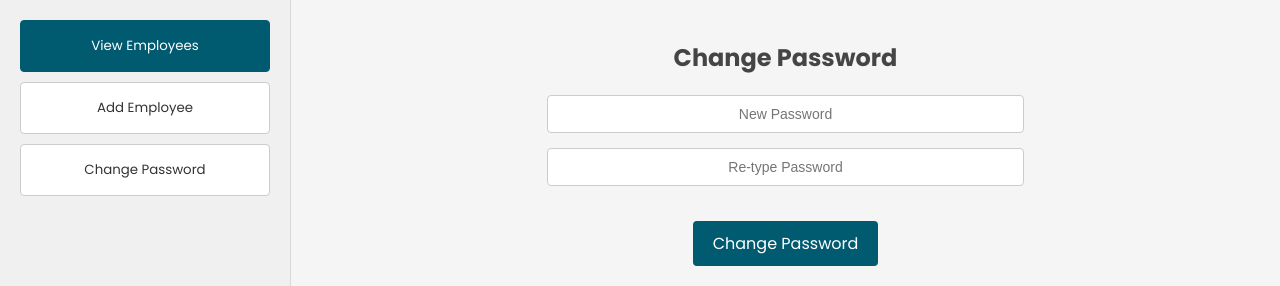
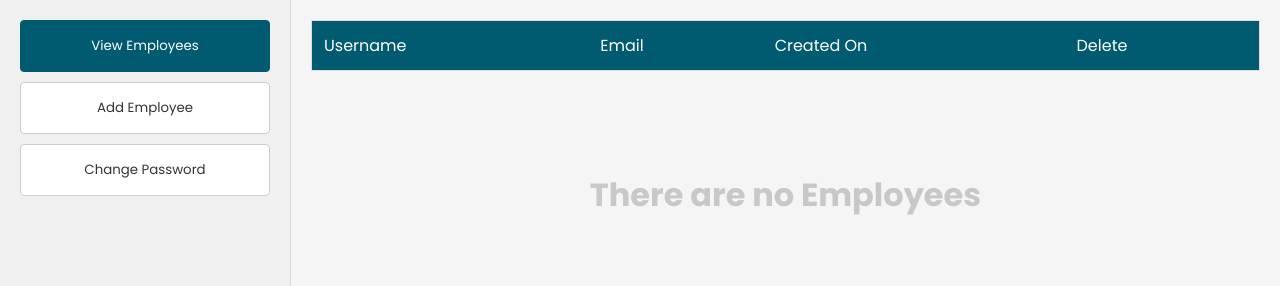
Before and after one commit to Tomoe-495/arts, a PHP site: page /dashboard.php in a window 1280 px wide. Shown: the part 70-356 px from the top of the page. Run offline with PHP 8.4, Linux system fonts and the light colour scheme; the visitor is signed in with stand-in values (Sample User, id 1); data that the repository does not hold is empty.

Commit message:
progress

```diff
--- a/dashboard.php
+++ b/dashboard.php
@@ -86,7 +86,7 @@ if(isset($_POST["newpass"])){
 
     <div class="d-mainbar">
 
-        <div class="change-password">
+        <div class="change-password sect" data-pass>
             <h2>Change Password</h2>
             <form action='dashboard.php' method='post'>
                 <input type="password" name='newpass' placeholder="New Password" pattern='^(?=.*[a-z])(?=.*[A-Z])(?=.*\d)(?=.*[!@#$%^&*()_+{}[\]:;<>,.?|\-])\S{8,}$' required>
@@ -174,6 +174,7 @@ if(isset($_POST["newpass"])){
 
 switchPanel('data-all-btn', 'data-all');
 switchPanel('data-emp-btn', 'data-emp');
+switchPanel('data-pass-btn', 'data-pass');
 
 function switchPanel(btn, sect){
     document.querySelector(`[${btn}]`).addEventListener("click", () => {
--- a/scripts/style.css
+++ b/scripts/style.css
@@ -672,6 +672,10 @@ input[type=submit] {
 .change-password {
   text-align: center;
   padding: 20px;
+  display: none;
+}
+.change-password.active{
+  display: block;
 }
 .change-password h2 {
   font-size: 24px;
```
Also changed, not shown: README.md, 1 other file.
